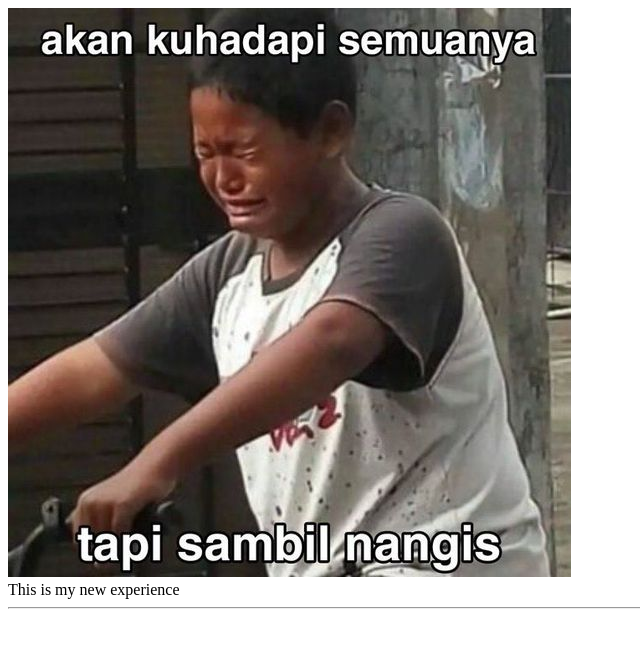
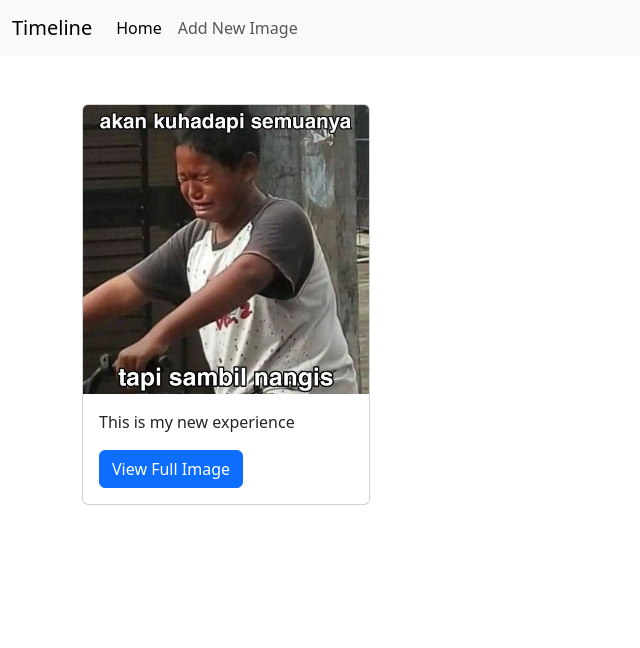
Before and after one commit to imugikk/basic-django, a Django app: page / in a window 1280 px wide. Shown: the top 648 px of the page, without its empty margins (0-640 px from the left). Run offline with Django 4.2, Linux system fonts and the light colour scheme; data comes from the database, SQL or seed files in the repository; both versions use the stored data as it was after the commit; some libraries are stand-ins or nearby versions.

Commit message:
8. adding a theme

```diff
--- /dev/null
+++ b/feed/forms.py
@@ -0,0 +1,5 @@
+from django import forms
+
+class PostForms(forms.Form):
+    image = forms.FileField()
+    text = forms.CharField(label="Description")
--- a/feed/urls.py
+++ b/feed/urls.py
@@ -1,8 +1,10 @@
 from django.urls import path
-from .views import HomePageView
+from .views import HomePageView, PostDetailView, AddPostView
 
 app_name = 'feed'
 
 urlpatterns = [
-    path('', HomePageView.as_view(), name="index")
+    path('', HomePageView.as_view(), name="index"),
+    path('detail/<int:pk>/', PostDetailView.as_view(), name="detail"),
+    path('post/', AddPostView.as_view(), name="addPost"),
 ]
--- a/feed/views.py
+++ b/feed/views.py
@@ -1,5 +1,10 @@
 # from django.shortcuts import render
-from django.views.generic import TemplateView
+from typing import Any
+from django import http
+from django.contrib import messages
+from django.views.generic import TemplateView, DetailView, FormView
+
+from .forms import PostForms
 from .models import Post
 
 # Create your views here.
@@ -8,5 +13,27 @@ class HomePageView(TemplateView):
 
     def get_context_data(self, **kwargs):
         context = super().get_context_data(**kwargs)
-        context['posts'] = Post.objects.all()
+        context['posts'] = Post.objects.all().order_by("-id")
         return context
+
+class PostDetailView(DetailView):
+    template_name = "detail.html"
+    model = Post
+
+class AddPostView(FormView):
+    template_name = "add_post.html"
+    form_class = PostForms
+    success_url = '/'
+
+    def dispatch(self, request, *args, **kwargs):
+        self.request = request
+        return super().dispatch(request, *args, **kwargs)
+
+    def form_valid(self, form):
+        new_object = Post.objects.create(
+            text=form.cleaned_data["text"],
+            image=form.cleaned_data["image"]
+        )
+
+        messages.add_message(self.request, messages.SUCCESS, "Your post is updated succesfully")
+        return super().form_valid(form)
--- a/templates/base.html
+++ b/templates/base.html
@@ -4,8 +4,26 @@
     <meta charset="UTF-8">
     <meta name="viewport" content="width=device-width, initial-scale=1.0">
     <title>{% block title %}Default Title{% endblock %}</title>
+    <link href="https://cdn.jsdelivr.net/npm/bootstrap@5.3.2/dist/css/bootstrap.min.css" rel="stylesheet" integrity="sha384-T3c6CoIi6uLrA9TneNEoa7RxnatzjcDSCmG1MXxSR1GAsXEV/Dwwykc2MPK8M2HN" crossorigin="anonymous">
 </head>
 <body>
-    {% block body %} {% endblock %}
+
+    {% include "includes/navbar.html" %}
+
+    {% if messages %}
+        {% for message in messages %}
+            <div class="bg-{% if message.tags %}{{ message.tags }}{% else %}success{% endif %} bg-gradient text-center text-white py-4">
+                {{ message }}
+            </div>
+        {% endfor %}
+    {% endif %}
+
+    <div class="container mt-4">
+        {% block body %} {% endblock %}
+    </div>
+
+    <script src="https://cdn.jsdelivr.net/npm/bootstrap@5.3.2/dist/js/bootstrap.bundle.min.js" integrity="sha384-C6RzsynM9kWDrMNeT87bh95OGNyZPhcTNXj1NW7RuBCsyN/o0jlpcV8Qyq46cDfL" crossorigin="anonymous"></script>
+    <script src="https://cdn.jsdelivr.net/npm/@popperjs/core@2.11.8/dist/umd/popper.min.js" integrity="sha384-I7E8VVD/ismYTF4hNIPjVp/Zjvgyol6VFvRkX/vR+Vc4jQkC+hVqc2pM8ODewa9r" crossorigin="anonymous"></script>
+    <script src="https://cdn.jsdelivr.net/npm/bootstrap@5.3.2/dist/js/bootstrap.min.js" integrity="sha384-BBtl+eGJRgqQAUMxJ7pMwbEyER4l1g+O15P+16Ep7Q9Q+zqX6gSbd85u4mG4QzX+" crossorigin="anonymous"></script>
 </body>
 </html>
--- a/templates/home.html
+++ b/templates/home.html
@@ -4,12 +4,26 @@
 {% block title %}My Homepage{% endblock %}
 
 {% block body %}
-    {% for post in posts %}
-        {% thumbnail post.image "200x200" crop="center" as im %}
-            <img src="{{ im.url }}" width="{{ im.width }}" height="{{ im.height }}">
-        {% endthumbnail %}
-        <br>
-        {{ post.text }}
-        <hr/>
-    {% endfor %}
+    <div class="row">
+        {% for post in posts %}
+            <div class="col-sm-6 col-md-3 col-lg">
+                <div class="card my-4" style="width: 18rem;">
+                    {% thumbnail post.image "200x200" crop="center" as im %}
+                        <img src="{{ im.url }}" class="card-img-top">
+                    {% endthumbnail %}
+                    <div class="card-body">
+                        <p class="card-text">{{ post.text }}</p>
+                        <a href="{% url 'feed:detail' post.id %}" class="btn btn-primary">View Full Image</a>
+                    </div>
+                </div>
+            </div>
+
+        {% empty %}
+            <div class="col-sm-6 offset-3 text-center py-5 my-5">
+                <h3>Welcome!</h3>
+                <p>Add your first image?</p>
+                <a href="{% url 'feed:addPost' %}" class="btn btn-lg btn-success">Upload an Image</a>
+            </div>
+        {% endfor %}
+    </div>
 {% endblock %}
--- /dev/null
+++ b/templates/includes/navbar.html
@@ -0,0 +1,18 @@
+<nav class="navbar navbar-expand-lg bg-body-tertiary">
+    <div class="container-fluid">
+        <a class="navbar-brand" href="/">Timeline</a>
+        <button class="navbar-toggler" type="button" data-bs-toggle="collapse" data-bs-target="#navbarNav" aria-controls="navbarNav" aria-expanded="false" aria-label="Toggle navigation">
+            <span class="navbar-toggler-icon"></span>
+        </button>
+        <div class="collapse navbar-collapse" id="navbarNav">
+            <ul class="navbar-nav">
+                <li class="nav-item">
+                <a class="nav-link active" aria-current="page" href="{% url 'feed:index' %}">Home</a>
+                </li>
+                <li class="nav-item">
+                <a class="nav-link" href="{% url 'feed:addPost' %}">Add New Image</a>
+                </li>
+            </ul>
+        </div>
+    </div>
+</nav>
```
Also changed, not shown: templates/add_post.html (added, +14 -0 lines), templates/detail.html (added, +12 -0 lines), db.sqlite3, media/0e9bdb001034b2940298ab7dadb88cb1.jpg (added), media/a6b50cbe5ac391b0ee8d733f9e114dcb_1_a41L831.jpg (added), 6 other files.
